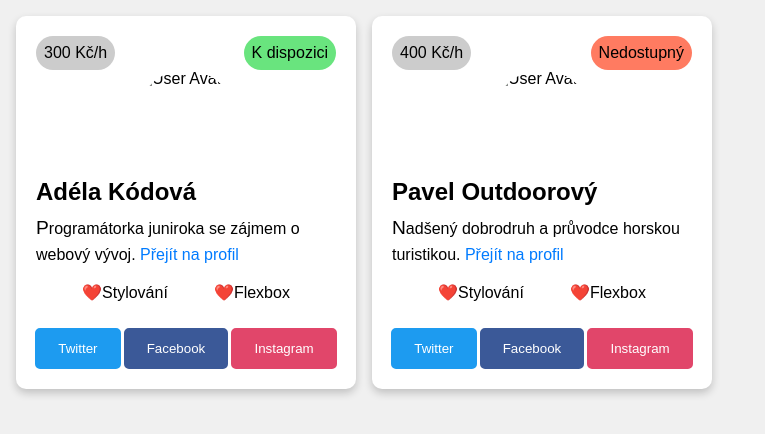
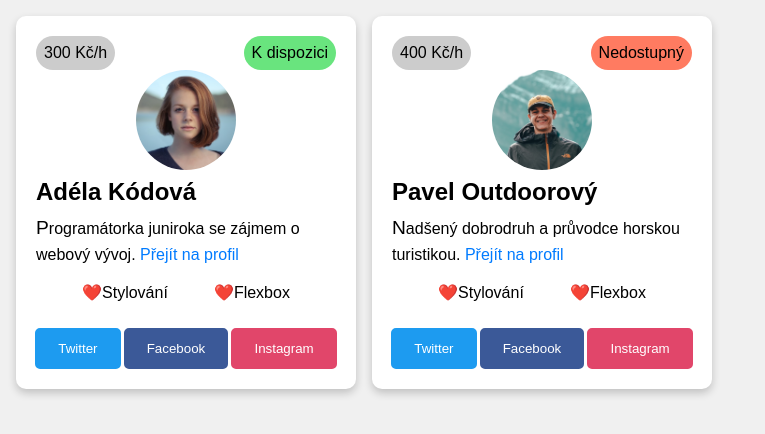
Before and after one commit to LilyEmilyHero/selektory-BEM-cviceni, a plain HTML site: page reseni_z_hodiny/index.html in a window 1280 px wide. Shown: the whole page, without its empty margins (0-765 px from the left). Drawn offline with Linux system fonts and the light colour scheme.

Commit message:
Opravení cest obrázků

```diff
--- a/reseni_z_hodiny/index.html
+++ b/reseni_z_hodiny/index.html
@@ -19,7 +19,7 @@
         </div>
         <!-- Obrázek uživatele -->
         <div class="user__avatar">
-          <img src="./images/avatar.jpg" alt="User Avatar" />
+          <img src="../images/avatar.jpg" alt="User Avatar" />
         </div>
         <!-- Informace o uživateli -->
         <div class="user__info">
@@ -54,7 +54,7 @@
         </div>
         <!-- Obrázek uživatele -->
         <div class="user__avatar">
-          <img src="./images/avatar2.jpg" alt="User Avatar" />
+          <img src="../images/avatar2.jpg" alt="User Avatar" />
         </div>
         <!-- Informace o uživateli -->
         <div class="user__info">
```
